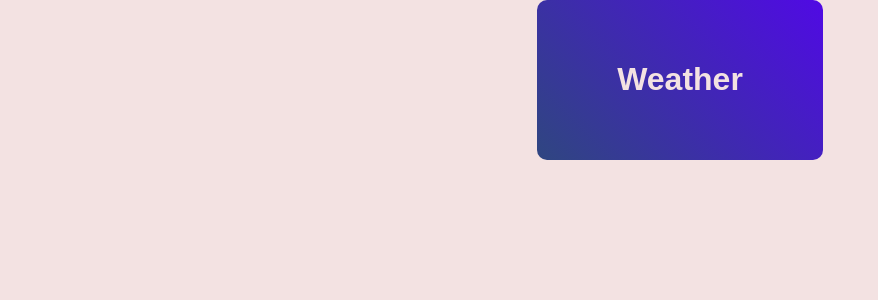
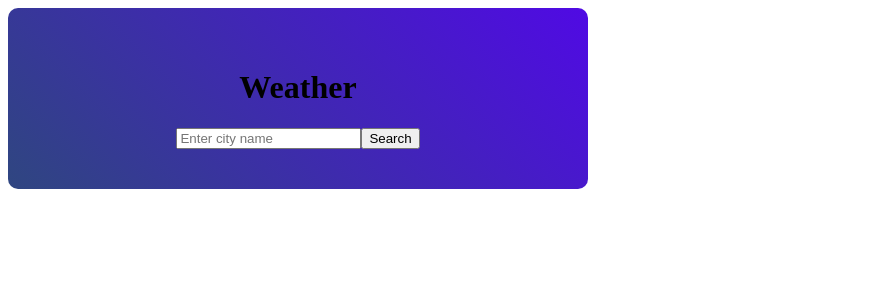
Before and after one commit to LenaM777/weather-app-test, a React (Vite) app: page / in a window 1280 px wide. Shown: the top 300 px of the page, without its empty margins (0-878 px from the left). Built offline with nearby package versions, Linux system fonts and the light colour scheme.

Commit message:
feat: Add SearchBar component with input and button

```diff
--- a/src/App.css
+++ b/src/App.css
@@ -1,4 +1,4 @@
-body {
+/*body {
     font-family: sans-serif;
     background-color: rgb(243, 226, 226);
     margin: 0;
@@ -6,7 +6,7 @@
     flex-direction: column;
     align-items: center;
     color: rgb(243, 226, 226);
-}
+} */
 .app {
 
     padding: 40px;
--- a/src/App.jsx
+++ b/src/App.jsx
@@ -1,10 +1,12 @@
 import React from "react";
+import SearchBar from "./components/SearchBar/SearchBar";
 import "./App.css";
 
 const App = () => {
   return (
     <div className="app">
       <h1>Weather</h1>
+      <SearchBar />
     </div>
   );
 };
--- /dev/null
+++ b/src/components/SearchBar/SearchBar.jsx
@@ -0,0 +1,14 @@
+import React from "react";
+
+const SearchBar = () => {
+  return (
+    <div className="search-bar">
+      <form>
+        <input type="text" placeholder="Enter city name" />
+        <button type="submit">Search</button>
+      </form>
+    </div>
+  );
+};
+
+export default SearchBar;
```
